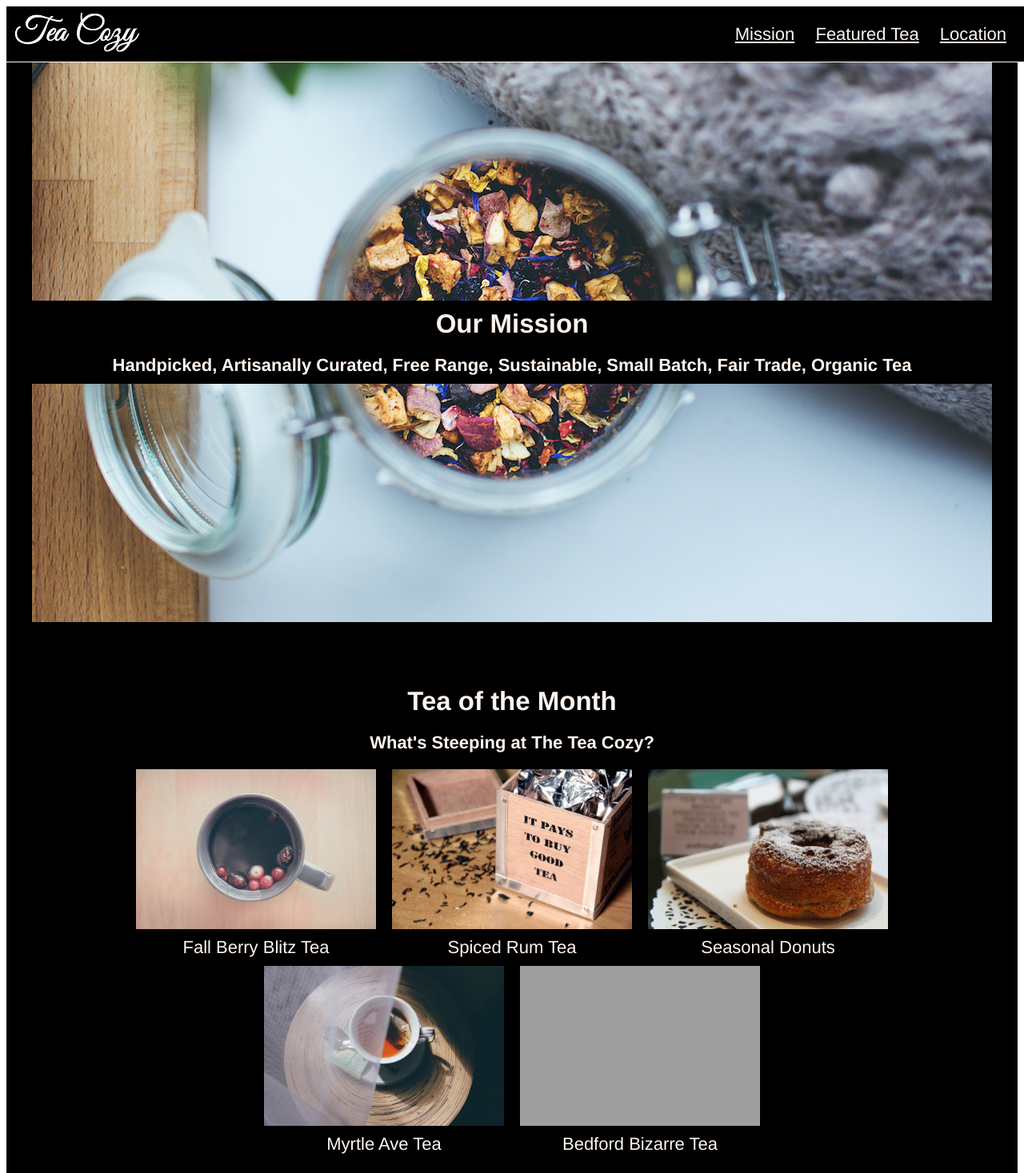
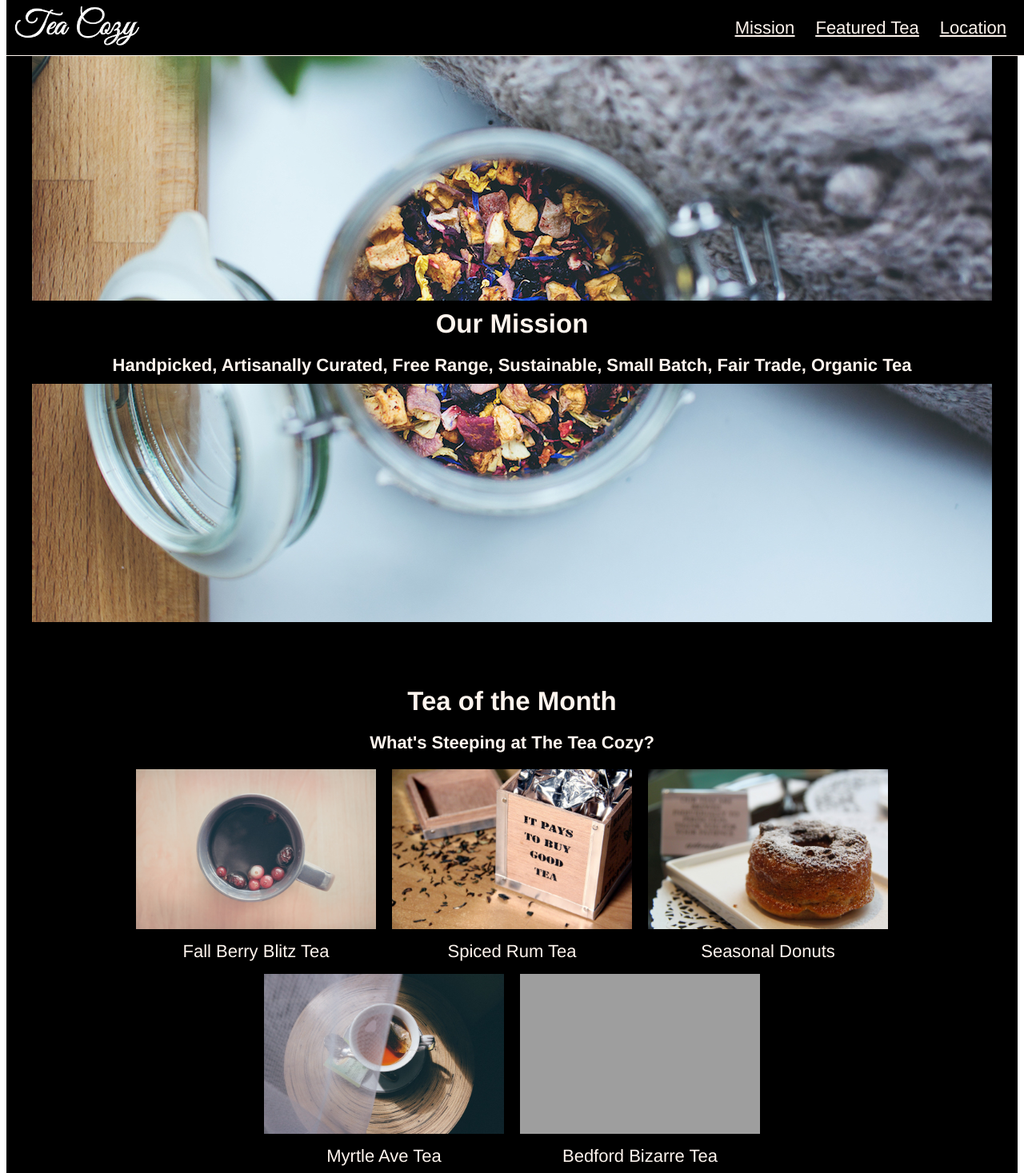
Before and after one commit to Doe85/Tea_Cozy, a plain HTML site: page index.html in a window 1280 px wide. Shown: the top 1467 px of the page at 80% size. Drawn offline with Linux system fonts and the light colour scheme; grey boxes are pictures that could not be loaded.

Commit message:
Finished.

```diff
--- a/CSS/index.css
+++ b/CSS/index.css
@@ -26,8 +26,6 @@ h5 {
   flex-wrap: wrap;
 }
 
-/* NOTE: Remember to add opacticy 0.9 to global rules */
-
 /* Header Section */
 
 header {
@@ -41,6 +39,7 @@ header {
   z-index: 1;
   flex-wrap: wrap;
   background-color: black;
+  margin-top: -8px;
 }
 
 .logo img {
@@ -111,6 +110,10 @@ header span {
   flex-direction: column;
 }
 
+.stories span {
+  padding: 5px;
+}
+
 /* Section 3 */
 
 #section3 {
--- a/index.html
+++ b/index.html
@@ -13,9 +13,9 @@
       <img src=".\CSS\Resources\logo.png" alt="Logo">
     </div>
     <nav>
-      <span>Mission</span>
-      <span>Featured Tea</span>
-      <span>Location</span>
+      <a href="#main"><span>Mission</span></a>
+      <a href="#section2"><span>Featured Tea</span></a>
+      <a href="#section3"><span>Location</span></a>
     </nav>
   </header>
 
@@ -113,16 +113,8 @@
 
 <!-- Section - Footer -->
       <footer>
-        <h5>copyright The Tea Cozy 2017</h5>
+        <h5>&copy The Tea Cozy 2018</h5>
       </footer>
-
-
-
-
     </div>
-
-
-
-
   </body>
 </html>
```
